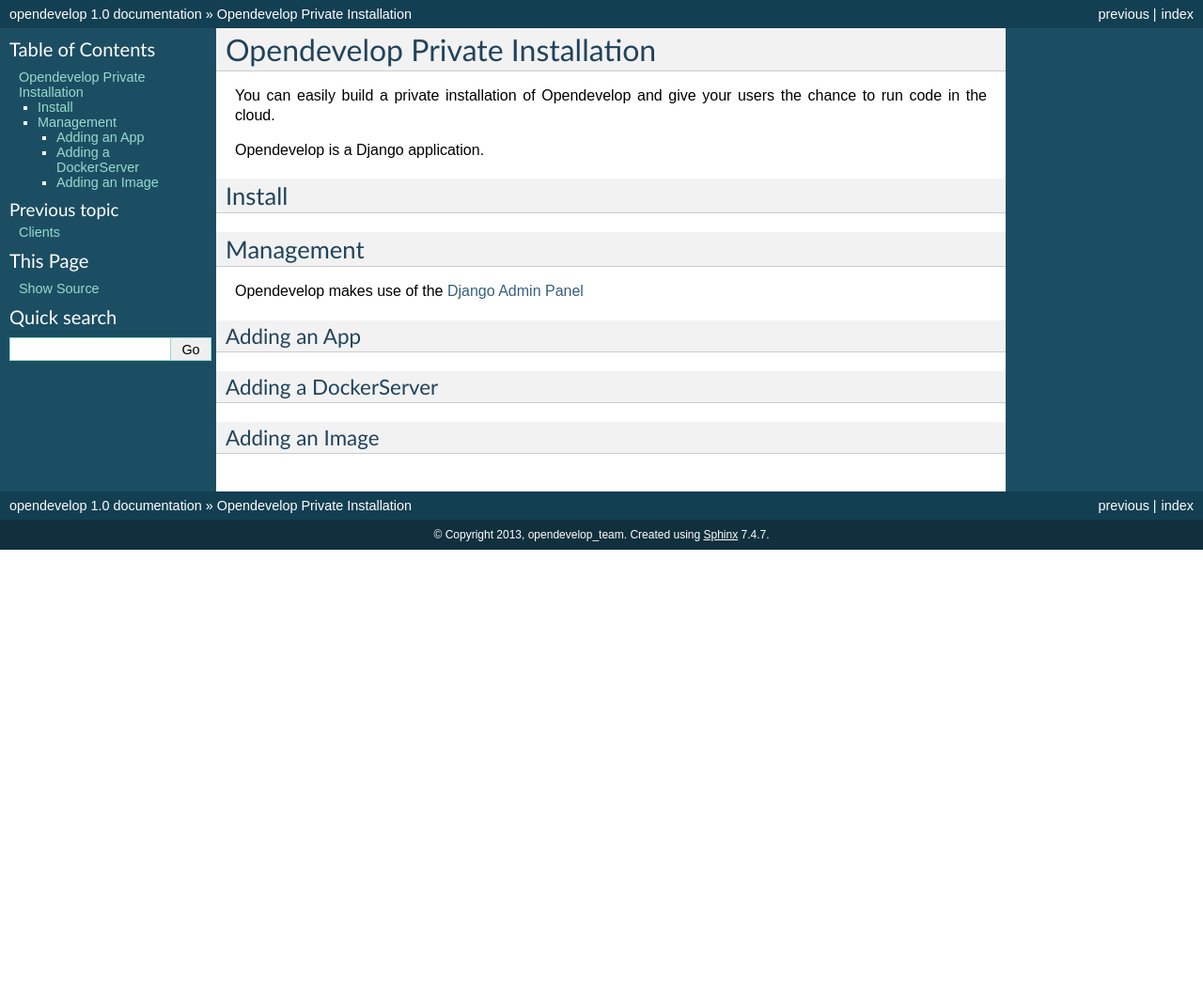
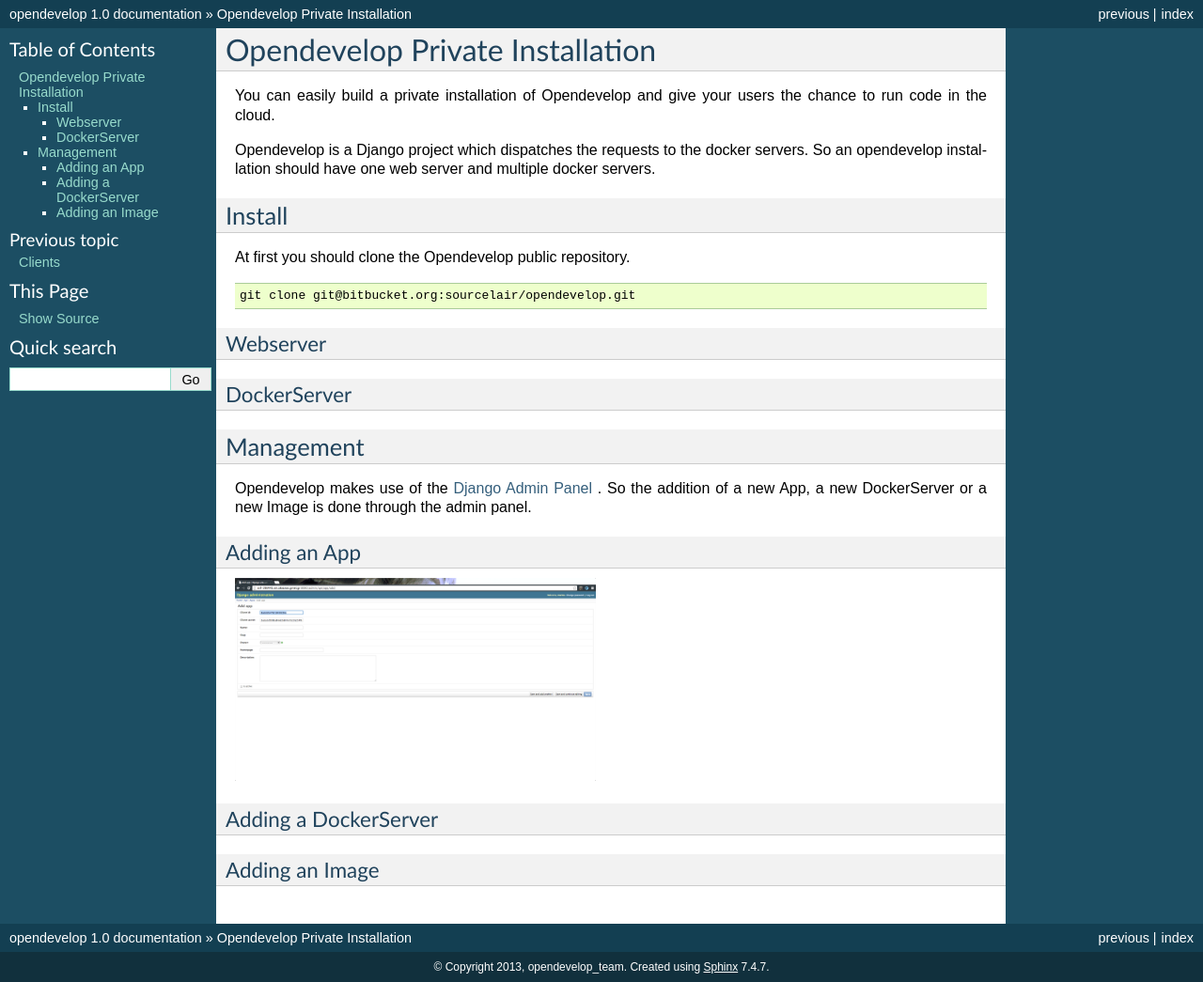
Before and after one commit to opendevelop/opendevelop, a Sphinx documentation site: the page built from docs/install.rst, in a window 1280 px wide. Shown: the whole page at 94% size. Built offline with Sphinx 7.4.7, drawn with Linux system fonts in a browser that asks for light colours; before the commit the page ends 900 px from its top, so only the background shows below that.

Commit message:
Add the installation part

```diff
--- a/docs/install.rst
+++ b/docs/install.rst
@@ -4,19 +4,38 @@
 You can easily build a private installation of Opendevelop and give your
 users the chance to run code in the cloud.
 
-Opendevelop is a Django application.
+Opendevelop is a Django project which dispatches the requests to the docker
+servers. So an opendevelop installation should have one web server and multiple
+docker servers.
 
 Install
 =======
+
+At first you should clone the Opendevelop public repository.
+
+.. code-block:: bash
+
+    git clone git@bitbucket.org:sourcelair/opendevelop.git
+
+Webserver
+---------
+
+DockerServer
+------------
 
 Management
 ===========
 
 Opendevelop makes use of the
 `Django Admin Panel <https://docs.djangoproject.com/en/dev/ref/contrib/admin/>`_
+. So the addition of a new App, a new DockerServer or a new Image is done through
+the admin panel.
 
 Adding an App
 -------------
+.. image:: images/add-app.png
+    :target: _images/add-image.png
+    :scale: 20 %
 
 Adding a DockerServer
 ----------------------
```
Also changed, not shown: docs/images/add-app.png (added).
